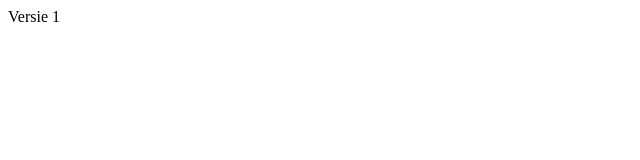
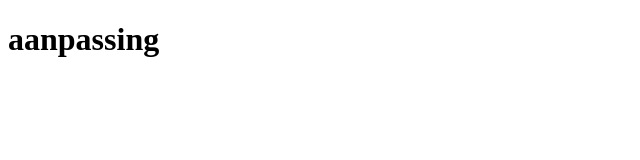
Before and after one commit to digipui/mijn-eerste-repo, a plain HTML site: page index.html in a window 1280 px wide. Shown: the whole page, without its empty margins (0-640 px from the left). Drawn offline with Linux system fonts and the light colour scheme.

Commit message:
update head naar h1

```diff
--- a/index.html
+++ b/index.html
@@ -6,7 +6,7 @@
 	<title>GitHub sign up, aanmaken en koppelen met desktop</title>
 </head>
 <body>
-	<head>Versie 1</head>
+	<h1>aanpassing</h1>
 
 </body>
 </html>
```
